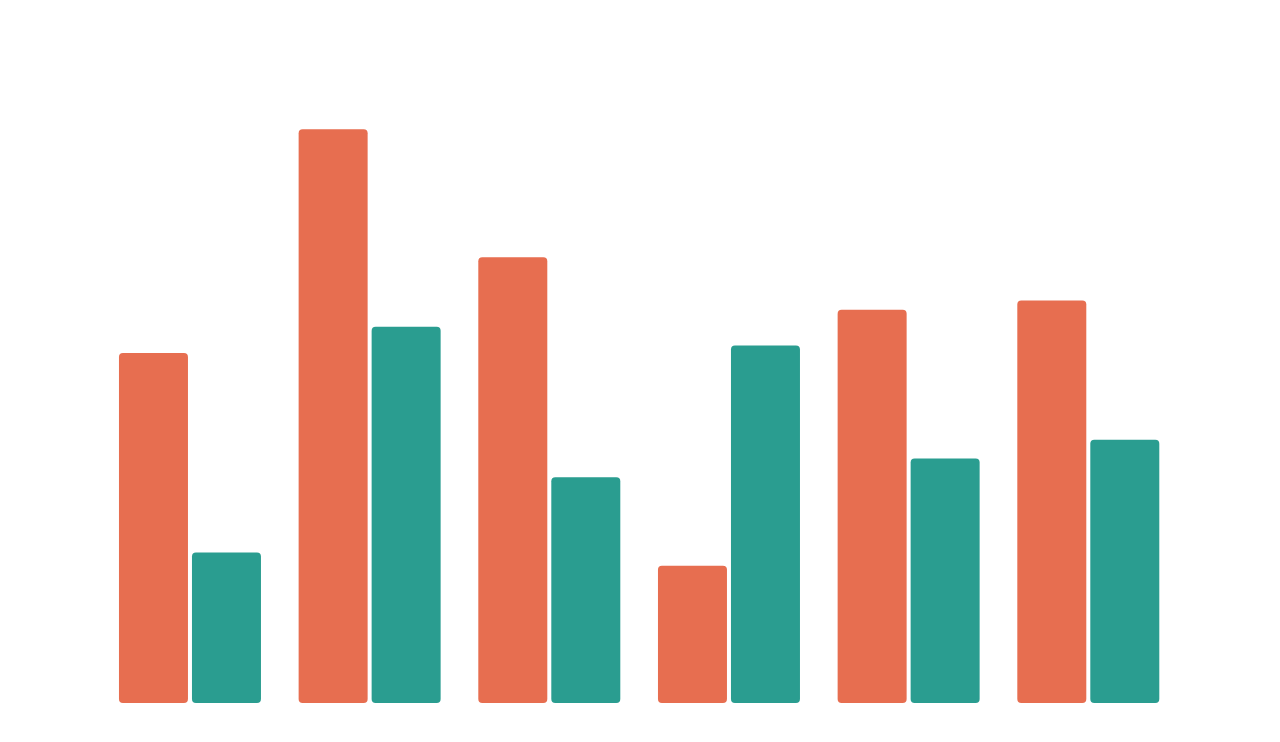
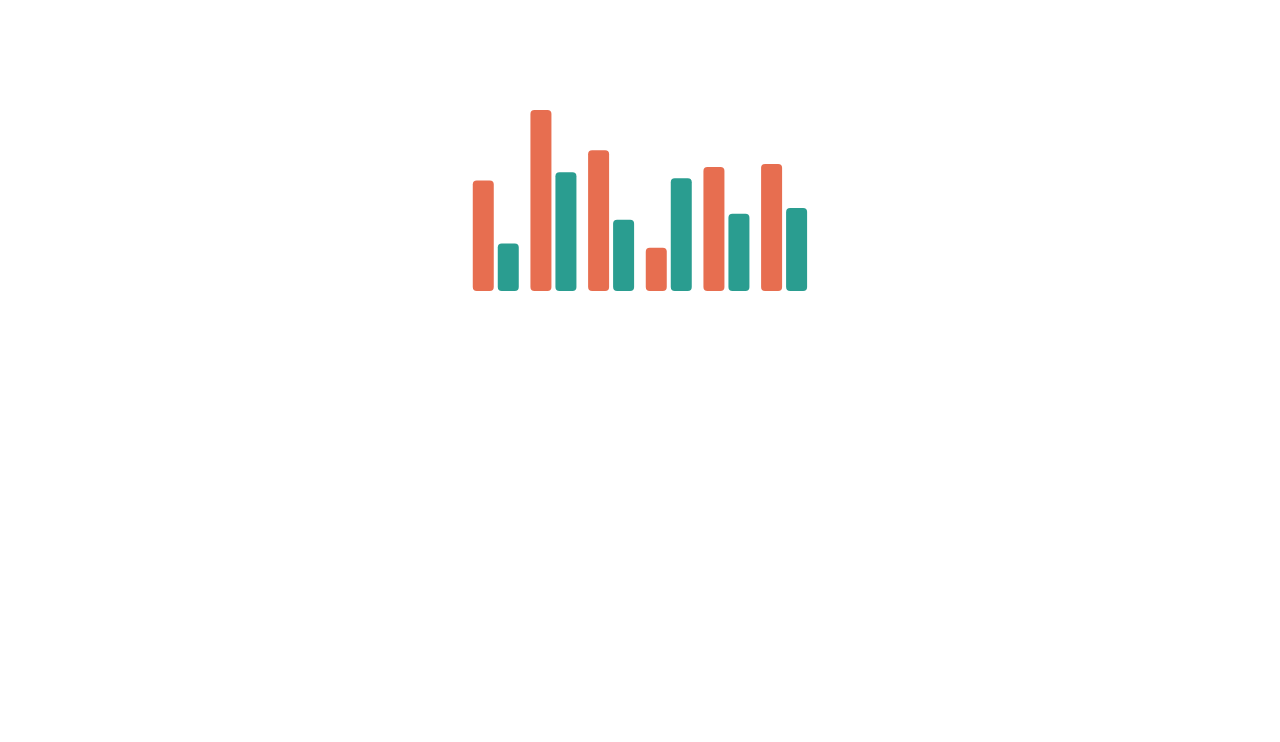
Before and after one commit to refrain62/shadcn-chart-sample, a Next.js app: page / in a window 1280 px wide. Shown: the top 742 px of the page. Built offline with nearby package versions, Linux system fonts and the light colour scheme.

Commit message:
レイアウトとテーマの導入

```diff
--- a/package.json
+++ b/package.json
@@ -13,6 +13,7 @@
     "clsx": "^2.1.1",
     "lucide-react": "^0.460.0",
     "next": "15.0.3",
+    "next-themes": "^0.4.3",
     "react": "19.0.0-rc-66855b96-20241106",
     "react-dom": "19.0.0-rc-66855b96-20241106",
     "recharts": "^2.13.3",
--- /dev/null
+++ b/src/components/layout.tsx
@@ -0,0 +1,28 @@
+import type { Metadata } from 'next';
+import { Inter } from 'next/font/google';
+import '@/styles/globals.css';
+import { ThemeProvider } from '@/components/theme-provider';
+
+const inter = Inter({ subsets: ['latin'] });
+
+export const Metadata: Metadata = {
+  title: 'Create Next App',
+  description: 'Generated by create next app',
+};
+
+export default function Layout({ children }) {
+  return (
+    <>
+      <div className='{inter.className}'>
+        <ThemeProvider
+          attribute="class"
+          defaultTheme="system"
+          enableSystem
+          disalbeTransitionOnChange
+          >
+            {children}
+          </ThemeProvider>
+      </div>
+    </>
+  );
+}
--- /dev/null
+++ b/src/components/theme-provider.tsx
@@ -0,0 +1,9 @@
+'use client'
+
+import * as React from 'react';
+import { ThemeProvider as NextThemeProvider } from 'next-themes';
+import { type ThemeProviderProps } from 'next-themes/dist/types';
+
+export function ThemeProvider({ children, ...props }: ThemeProviderProps) {
+  return <NextThemeProvider {...props}>{children}</NextThemeProvider>;
+}
--- a/src/pages/index.tsx
+++ b/src/pages/index.tsx
@@ -1,6 +1,7 @@
 import localFont from "next/font/local";
 
 import { Component } from "@/components/example-chat";
+import Layout from "@/components/layout";
 
 const geistSans = localFont({
   src: "./fonts/GeistVF.woff",
@@ -16,7 +17,9 @@ const geistMono = localFont({
 export default function Home() {
   return (
     <main className="flex min-h-screen flex-col items-center justify-between p-24">
+      <Layout>
       <Component />
+      </Layout>
     </main>
   );
 }
```
Also changed, not shown: src/components/theme-change.tsx (added, +7 -0 lines), 2 other files (tests, documents, lock files or other folders).
